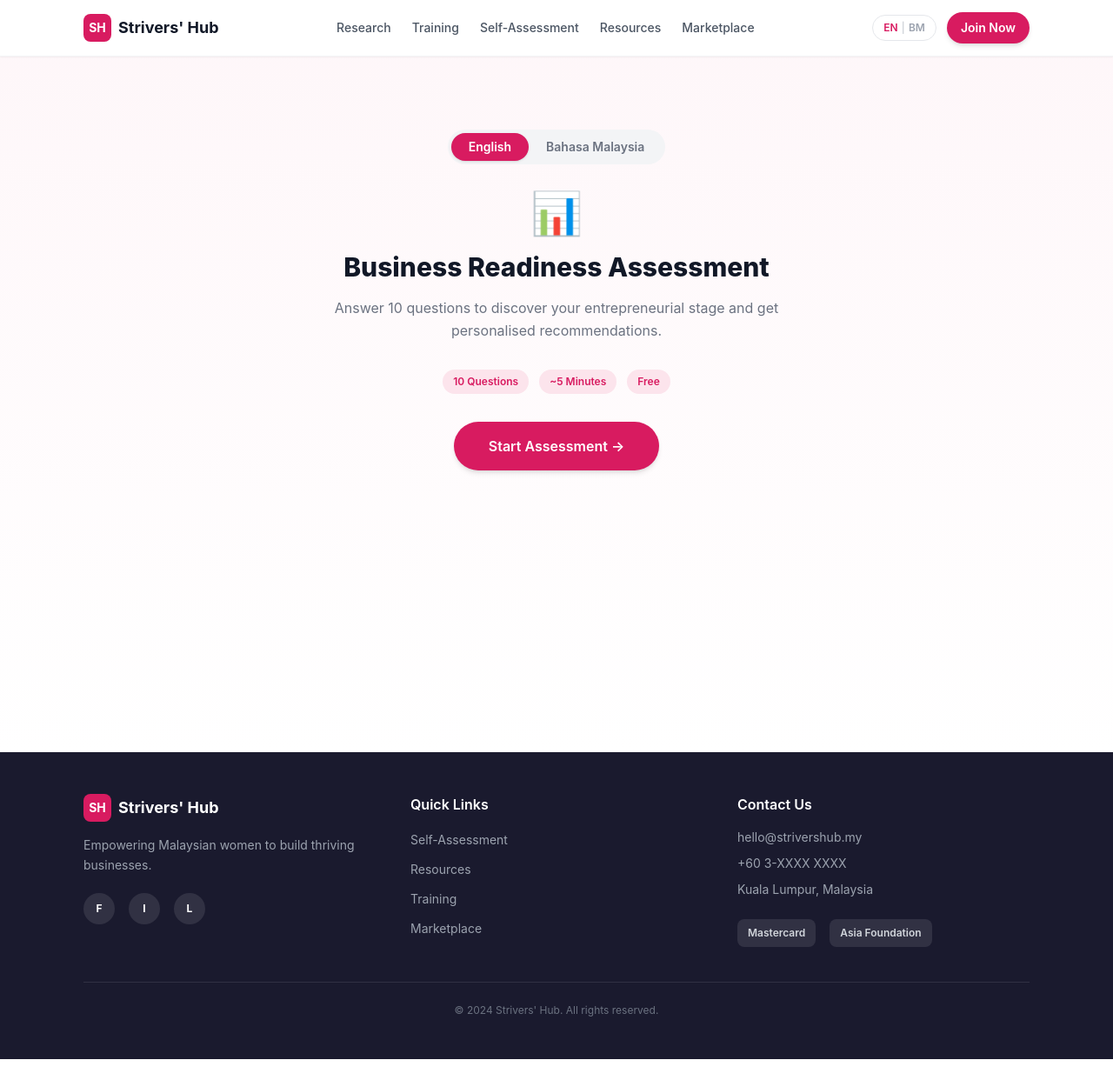
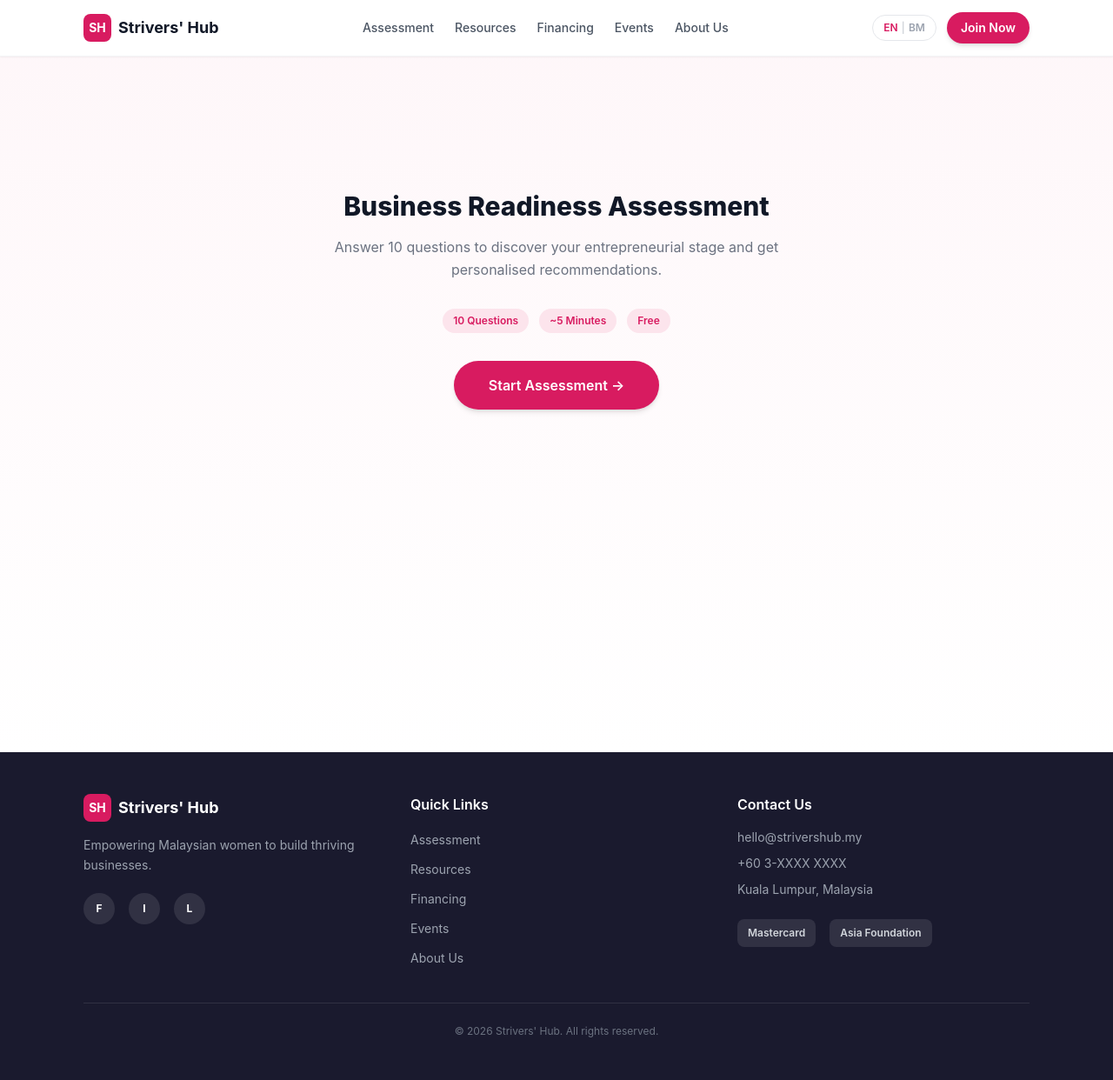
Before and after one commit to raydenchantaf/strivers-hub-prototype, a Next.js app: page /assessment in a window 1280 px wide. Shown: the whole page at 87% size. Before the commit the page ends 1218 px from the top, so only its background shows below. Built offline with nearby package versions, Linux system fonts and the light colour scheme.

Commit message:
minor update

```diff
--- a/components/Footer.tsx
+++ b/components/Footer.tsx
@@ -41,8 +41,9 @@ export default function Footer() {
               {[
                 { label: t("nav.assessment"), href: "/assessment" },
                 { label: t("nav.resources"), href: "/resources" },
-                { label: t("nav.training"), href: "#" },
-                { label: t("nav.marketplace"), href: "#" },
+                { label: t("nav.financing"), href: "#" },
+                { label: t("nav.events"), href: "#" },
+                { label: t("nav.about"), href: "#" },
               ].map((link) => (
                 <li key={link.label}>
                   <Link
--- a/components/Navbar.tsx
+++ b/components/Navbar.tsx
@@ -9,11 +9,11 @@ export default function Navbar() {
   const [menuOpen, setMenuOpen] = useState(false);
 
   const navLinks = [
-    { key: "nav.research", href: "#" },
-    { key: "nav.training", href: "#" },
     { key: "nav.assessment", href: "/assessment" },
     { key: "nav.resources", href: "/resources" },
-    { key: "nav.marketplace", href: "#" },
+    { key: "nav.financing", href: "#" },
+    { key: "nav.events", href: "#" },
+    { key: "nav.about", href: "#" },
   ];
 
   return (
--- a/components/assessment/AssessmentEngine.tsx
+++ b/components/assessment/AssessmentEngine.tsx
@@ -7,7 +7,7 @@ import { questions, getScoreTier } from "@/data/questions";
 import ProgressBar from "./ProgressBar";
 
 export default function AssessmentEngine() {
-  const { t, language, setLanguage } = useLanguage();
+  const { t, language } = useLanguage();
   const router = useRouter();
   const [currentIndex, setCurrentIndex] = useState(0);
   const [answers, setAnswers] = useState<Record<number, string>>({}); // questionId -> optionId
@@ -86,29 +86,6 @@ export default function AssessmentEngine() {
     return (
       <div className="min-h-[70vh] flex items-center justify-center px-4">
         <div className="max-w-lg w-full text-center">
-          {/* Language toggle */}
-          <div className="flex justify-center mb-8">
-            <div className="flex bg-gray-100 rounded-full p-1">
-              <button
-                onClick={() => setLanguage("en")}
-                className={`px-5 py-1.5 rounded-full text-sm font-semibold transition-all ${
-                  language === "en" ? "bg-primary text-white shadow" : "text-gray-500"
-                }`}
-              >
-                English
-              </button>
-              <button
-                onClick={() => setLanguage("bm")}
-                className={`px-5 py-1.5 rounded-full text-sm font-semibold transition-all ${
-                  language === "bm" ? "bg-primary text-white shadow" : "text-gray-500"
-                }`}
-              >
-                Bahasa Malaysia
-              </button>
-            </div>
-          </div>
-
-          <div className="text-5xl mb-5">📊</div>
           <h1 className="text-2xl md:text-3xl font-extrabold text-gray-900 mb-4">
             {t("assess.title")}
           </h1>
@@ -137,28 +114,6 @@ export default function AssessmentEngine() {
   return (
     <div className="min-h-[70vh] flex items-center justify-center px-4 py-10">
       <div className="max-w-2xl w-full">
-        {/* Language toggle (compact) */}
-        <div className="flex justify-end mb-6">
-          <div className="flex bg-gray-100 rounded-full p-1">
-            <button
-              onClick={() => setLanguage("en")}
-              className={`px-4 py-1 rounded-full text-xs font-semibold transition-all ${
-                language === "en" ? "bg-primary text-white shadow" : "text-gray-500"
-              }`}
-            >
-              EN
-            </button>
-            <button
-              onClick={() => setLanguage("bm")}
-              className={`px-4 py-1 rounded-full text-xs font-semibold transition-all ${
-                language === "bm" ? "bg-primary text-white shadow" : "text-gray-500"
-              }`}
-            >
-              BM
-            </button>
-          </div>
-        </div>
-
         {/* Progress */}
         <ProgressBar current={currentIndex + 1} total={questions.length} />
 
--- a/context/LanguageContext.tsx
+++ b/context/LanguageContext.tsx
@@ -22,14 +22,12 @@ export function useLanguage() {
 const translations: Record<Language, Record<string, string>> = {
   en: {
     // Nav
-    "nav.research": "Research",
-    "nav.training": "Training",
-    "nav.find": "Find",
-    "nav.masterclass": "Masterclass",
-    "nav.marketplace": "Marketplace",
+    "nav.assessment": "Assessment",
+    "nav.resources": "Resources",
+    "nav.financing": "Financing",
+    "nav.events": "Events",
+    "nav.about": "About Us",
     "nav.joinNow": "Join Now",
-    "nav.assessment": "Self-Assessment",
-    "nav.resources": "Resources",
 
     // Hero
     "hero.headline": "Elevating Malaysian Women Entrepreneurs",
@@ -109,19 +107,17 @@ const translations: Record<Language, Record<string, string>> = {
     "footer.tagline": "Empowering Malaysian women to build thriving businesses.",
     "footer.links": "Quick Links",
     "footer.contact": "Contact Us",
-    "footer.rights": "© 2024 Strivers' Hub. All rights reserved.",
+    "footer.rights": "© 2026 Strivers' Hub. All rights reserved.",
   },
 
   bm: {
     // Nav
-    "nav.research": "Penyelidikan",
-    "nav.training": "Latihan",
-    "nav.find": "Cari",
-    "nav.masterclass": "Masterclass",
-    "nav.marketplace": "Pasaran",
+    "nav.assessment": "Penilaian",
+    "nav.resources": "Sumber",
+    "nav.financing": "Pembiayaan",
+    "nav.events": "Acara",
+    "nav.about": "Tentang Kami",
     "nav.joinNow": "Daftar Sekarang",
-    "nav.assessment": "Penilaian Diri",
-    "nav.resources": "Sumber",
 
     // Hero
     "hero.headline": "Meningkatkan Usahawanita Malaysia",
@@ -201,7 +197,7 @@ const translations: Record<Language, Record<string, string>> = {
     "footer.tagline": "Memperkasakan wanita Malaysia membina perniagaan yang berjaya.",
     "footer.links": "Pautan Pantas",
     "footer.contact": "Hubungi Kami",
-    "footer.rights": "© 2024 Strivers' Hub. Hak cipta terpelihara.",
+    "footer.rights": "© 2026 Strivers' Hub. Hak cipta terpelihara.",
   },
 };
 
--- /dev/null
+++ b/global.d.ts
@@ -0,0 +1 @@
+declare module "*.css";
```
